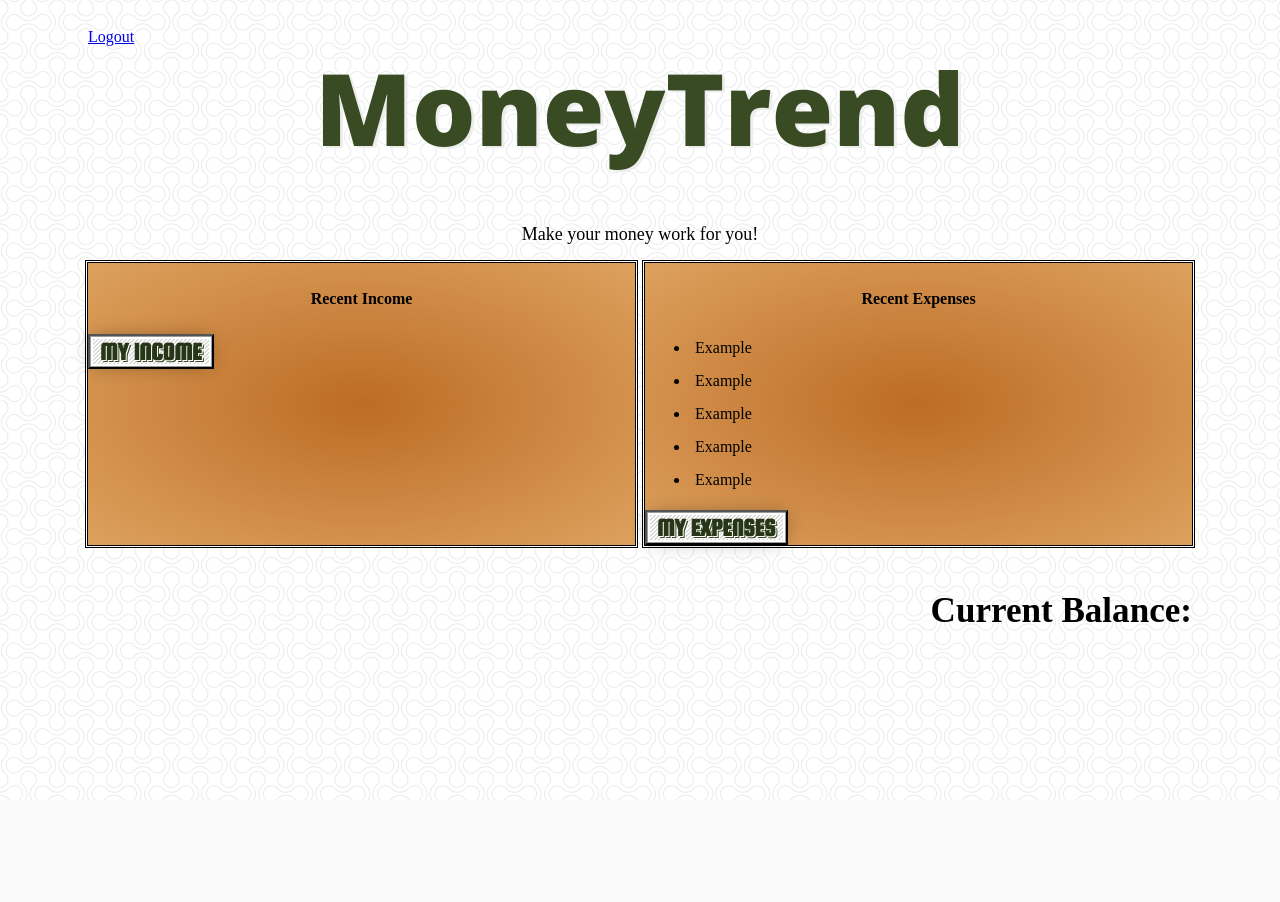
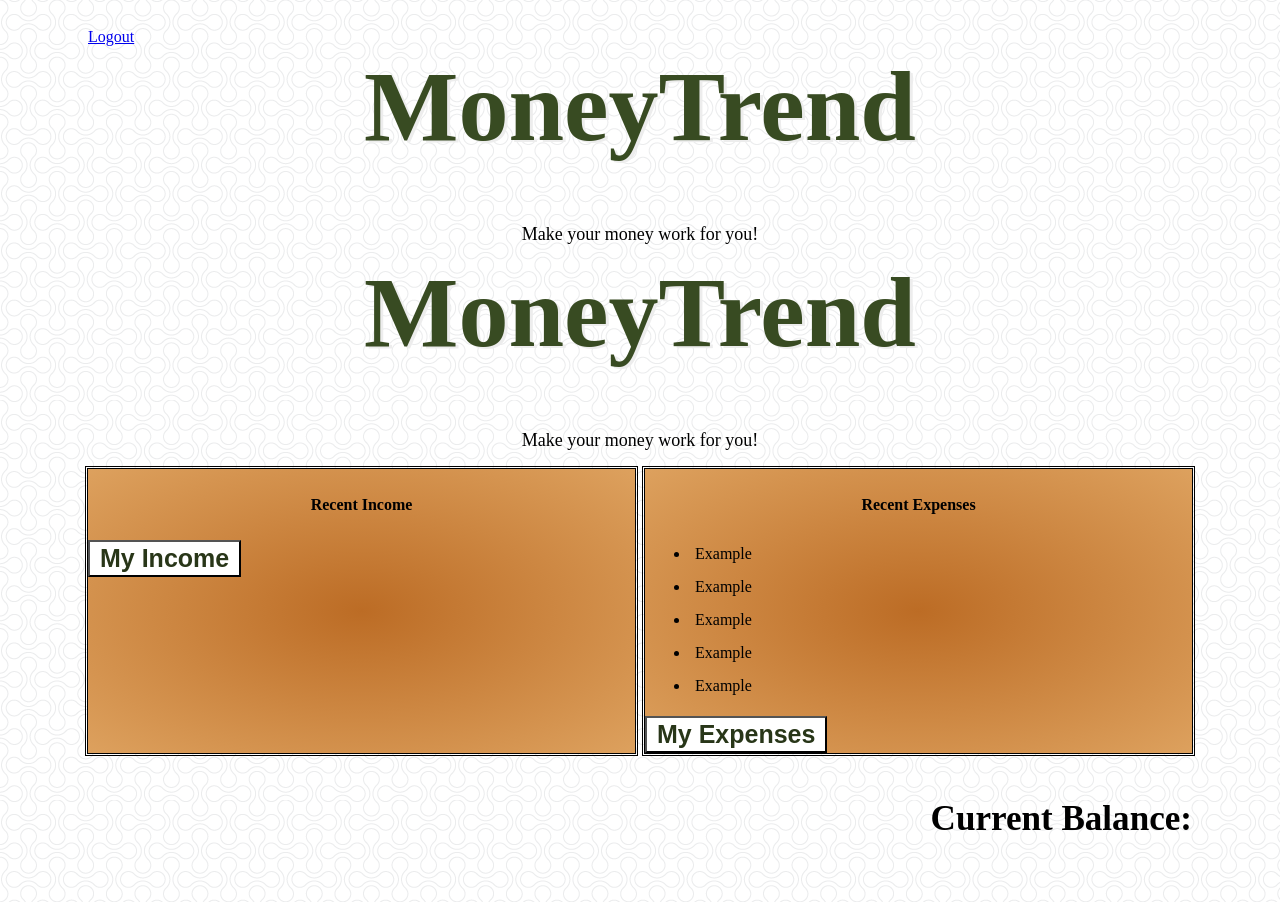
Before and after one commit to EvanMohammed/MoneyTrend, a Node server app: page /members in a window 1280 px wide. Before the commit the page ends 800 px from the top, so only its background shows below. Run offline with Node 20, Linux system fonts and the light colour scheme; the visitor is signed in with stand-in values (Sample User, id 1); data that the repository does not hold is empty; some libraries are stand-ins or nearby versions.

Commit message:
font and animation

```diff
--- a/public/css/style.css
+++ b/public/css/style.css
@@ -4,6 +4,7 @@
 body {
   padding: 20px 80px;
   background: #eee url(../double-bubble-outline.png);
+  font-family: 'Cinzel', serif;
 }
 
 
@@ -18,8 +19,6 @@ li {
 
 button {
     margin-top: 1%;
-    text-transform: uppercase;
-    font-family: 'Squada One', cursive;
     font-weight: 800;
     display: block;
     background: #FFF;
@@ -30,27 +29,13 @@ button {
     text-decoration: none;
     position: relative;
     z-index: 1;
-    text-shadow:
-      1px 1px 0px #FFF,
-      2px 2px 0px rgb(56, 75, 34),
-      3px 3px 0px #FFF;
-    background-image: -webkit-linear-gradient(top, transparent 0%, rgba(0,0,0,.05) 100%);
-    -webkit-transition: 1s all;
-    background-image: -webkit-linear-gradient(left top,
-      transparent 0%, transparent 25%,
-      rgba(0,0,0,.15) 25%, rgba(0,0,0,.15) 50%,
-      transparent 50%, transparent 75%,
-      rgba(0,0,0,.15) 75%);
-    background-size: 4px 4px;
-    box-shadow:
-      0 0 0 1px rgba(0,0,0,.4) inset,
-      0 0 20px -5px rgba(0,0,0,.4),
-      0 0 0px 3px #FFF inset;
+
   }
 h1 {
     text-align: center;
     margin-top: 1%;
-    font-family: 'Open Sans', sans-serif;
+    font-family: 'Cinzel', serif;
+    font-weight: 800;
     color: rgb(56, 75, 34);
     text-decoration: none;
     font-size: 100px;
@@ -64,10 +49,8 @@ h1 {
 h2 {
     text-align: center;
     margin-top: 1%;
-    font-family: 'Open Sans', sans-serif;
     color: rgb(96, 108, 56);
     text-decoration: none;
-    text-transform: uppercase;
     font-size: 50px;
     font-weight: 800;
     letter-spacing: 0px;
@@ -123,6 +106,18 @@ h5 {
   grid-row: 2/2;
 }
 
+#beginnerForm {
+  outline-style: double;
+  outline-color: black;
+  background: -webkit-radial-gradient(#bc6c25, #dda15e);
+}
+
+.form-control {
+  outline-style: double;
+  outline-color: black;
+  background: -webkit-radial-gradient(#bc6c25, #dda15e);
+}
+
 #balance {
     text-align: end;
     font-size: 30px;
--- a/views/layouts/main.handlebars
+++ b/views/layouts/main.handlebars
@@ -6,7 +6,10 @@
   <link rel="stylesheet" href="./css/style.css" type="text/css" />
   <title>Budget App</title>
   <script src="https://code.jquery.com/jquery.js"></script>
-
+  <link rel="stylesheet"
+ href="https://cdnjs.cloudflare.com/ajax/libs/animate.css/4.0.0/animate.min.css"/>
+ <link href="https://fonts.googleapis.com/css2?family=Cinzel:wght@669&display=swap" rel="stylesheet">
+{{!-- <link rel='stylesheet' href='path/to/typicons.min.css' /> --}}
 </head>
 
 <main> <nav class="navbar navbar-default">
@@ -18,7 +21,10 @@
     </div>
   </div>
 </nav>
-
+ <div class="container">
+    <h1 class="animate__animated animate__backInLeft">MoneyTrend</h1>
+    <p class="sub-header">Make your money work for you!</p>
+  </div>
   <body>
     {{{  body }}}
   </body>
```
Also changed, not shown: views/login.handlebars (+13 -3 lines), views/members.handlebars (deleted, +0 -35 lines), views/signup.handlebars (+9 -0 lines).
